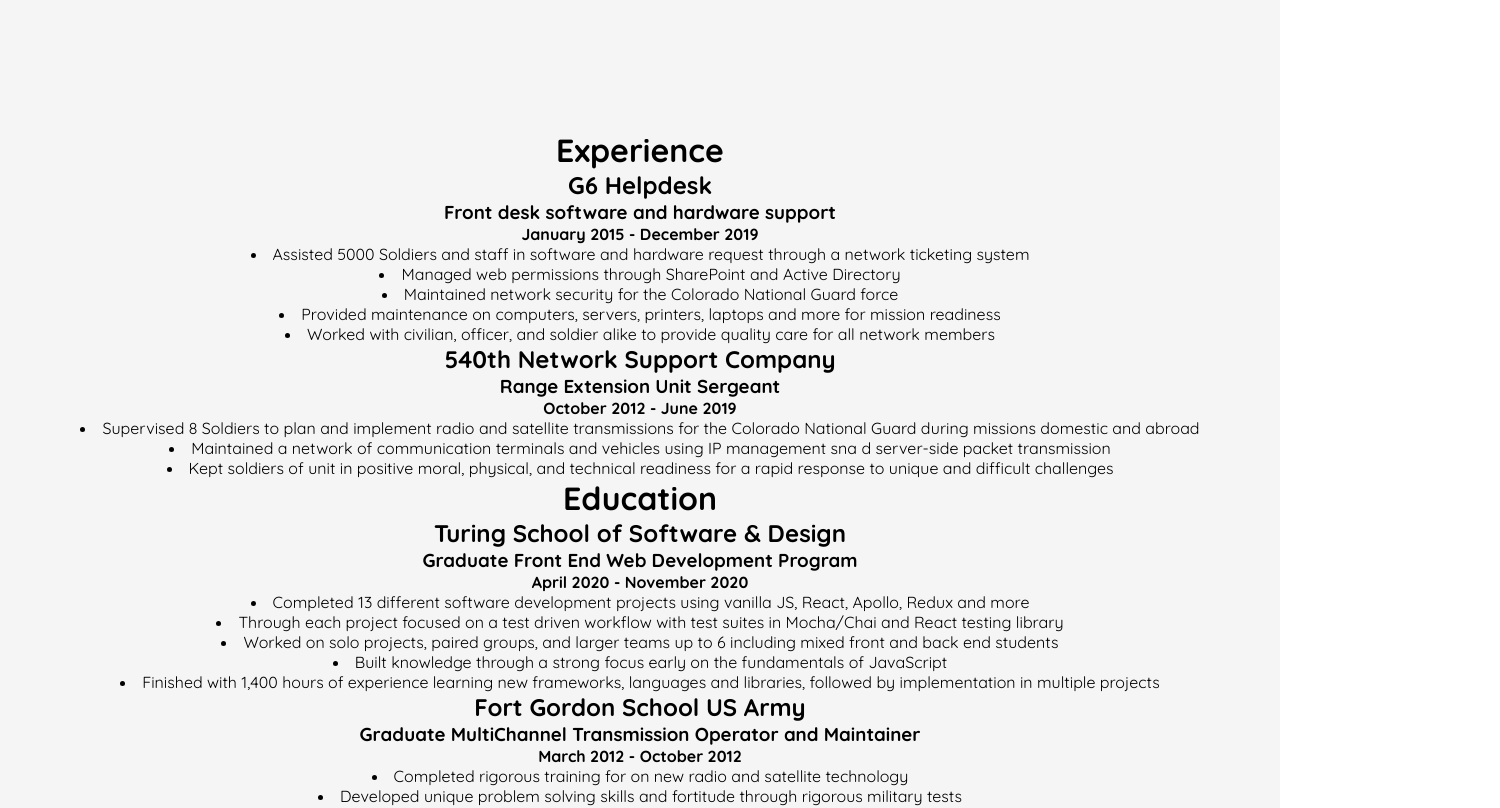
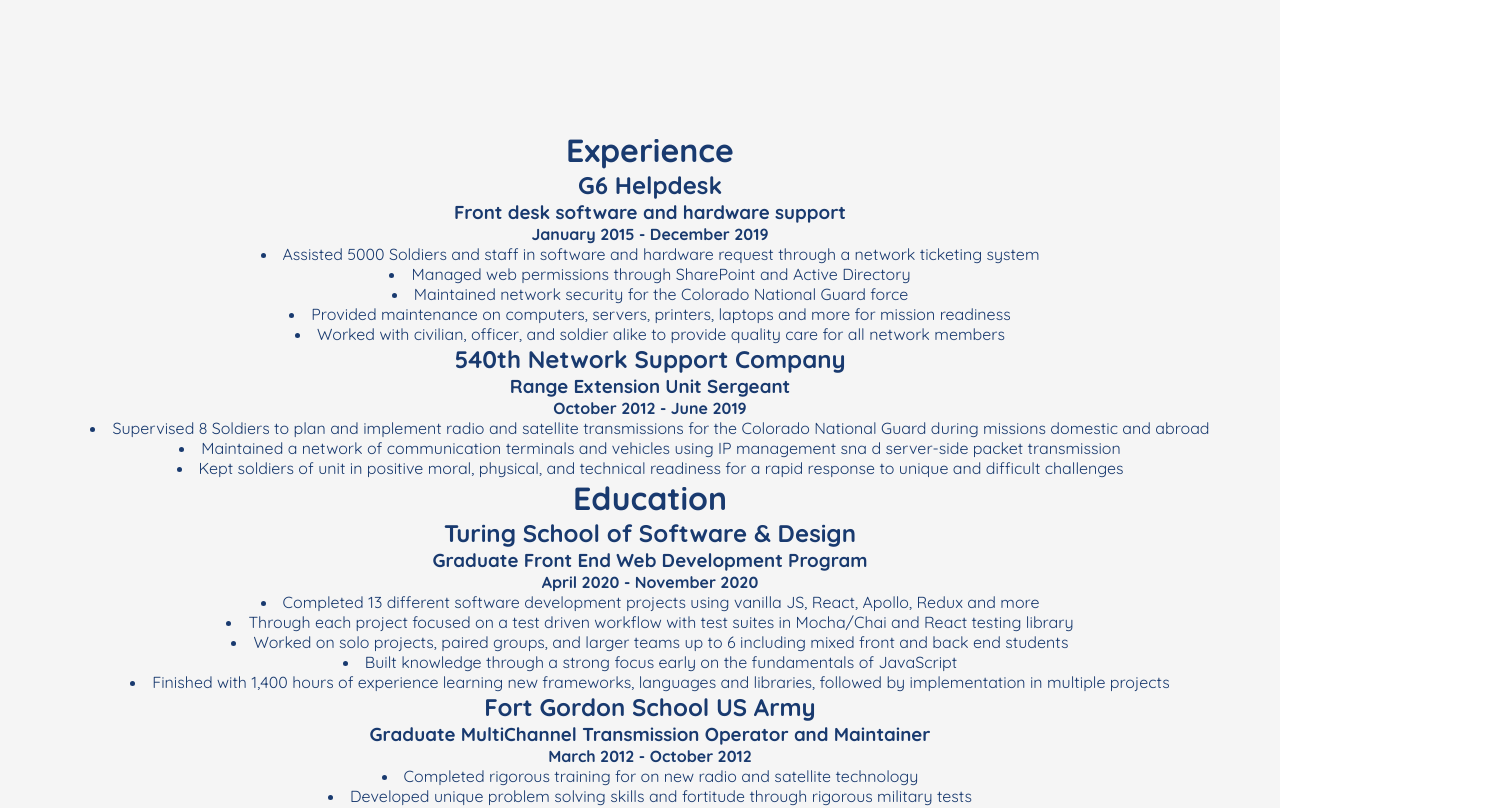
Before and after one commit to relyt4me/personal-website, a React (Create React App) app: page / in a window 1280 px wide. Shown: the part 1360-2168 px from the top of the page, 1500 px wide, since content can reach past the window. Built offline with nearby package versions, Linux system fonts and the light colour scheme.

Commit message:
Adjusted sizing for a consistent view on screens

```diff
--- a/src/components/About/About.css
+++ b/src/components/About/About.css
@@ -5,7 +5,7 @@
 
 .about-container {
   position: relative;
-  width: 1500px;
+  width: 1300px;
   margin: auto;
 }
 
@@ -15,7 +15,7 @@
   height: 180px;
   position: absolute;
   top: 15px;
-  left: 135px;
+  left: 40px;
   z-index: 1;
 }
 
--- a/src/components/Experience/Experience.css
+++ b/src/components/Experience/Experience.css
@@ -0,0 +1,7 @@
+.experience-education {
+  height: 800px;
+  width: 1300px;
+  position: relative;
+  margin: auto;
+  color: #193a6f;
+}
```
